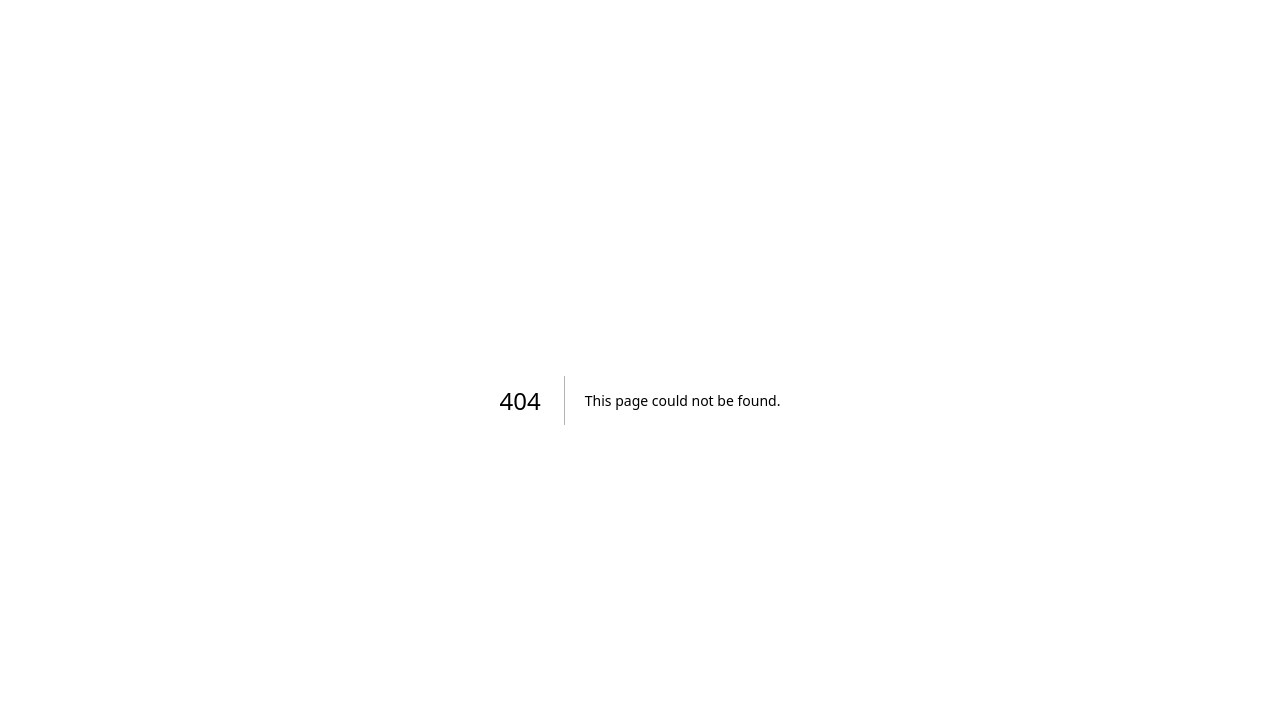
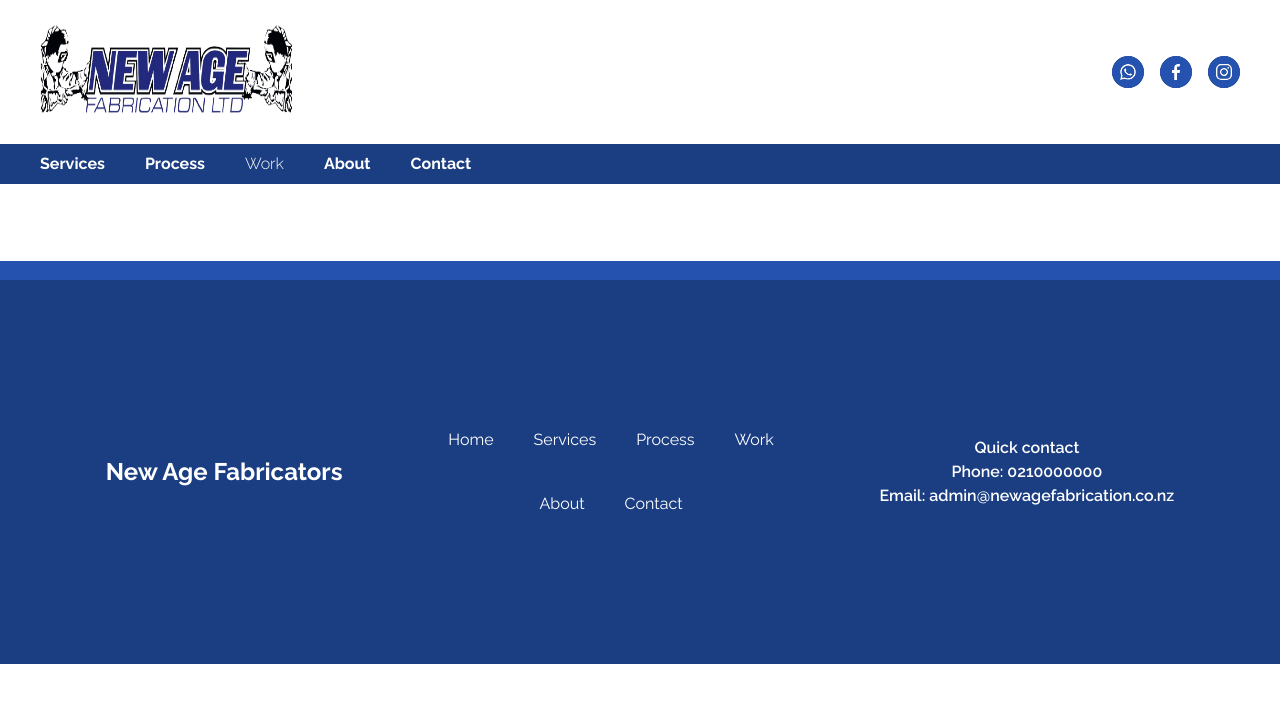
Before and after one commit to noobosapien/newagefabricators, a Next.js app: page /work in a window 1280 px wide. Before the commit this address had no page. Shown: the top 702 px of the page. Built offline with nearby package versions, Linux system fonts and the light colour scheme.

Commit message:
Changed the links od the layout

```diff
--- a/components/Home/Areas.js
+++ b/components/Home/Areas.js
@@ -17,7 +17,7 @@ export default function Areas() {
             </div>
 
             <p className="md:w-1/3 md:text-left text-center text-xl">
-              <span className="font-bold text-center text-4xl">
+              <span className="font-semibold text-center text-2xl">
                 Our Location
               </span>
               <br />
--- a/components/Home/NewAgeFabricators.js
+++ b/components/Home/NewAgeFabricators.js
@@ -3,14 +3,14 @@ import React from "react";
 export default function NewAgeFabricators() {
   return (
     <>
-      <div className="absolute left-[620px] top-12 w-48 h-52 bg-mainBlue z-10"></div>
-      <div className="absolute left-[360px] top-64 w-48 h-52 bg-secondaryBlue z-10"></div>
+      <div className="absolute left-[32vw] top-12 w-20 h-20 lg:w-48 lg:h-52 bg-mainBlue z-10"></div>
+      {/* <div className="absolute left-[10vw] top-64 w-20 h-20 lg:w-48 lg:h-52 bg-secondaryBlue z-10"></div> */}
 
-      <div className="absolute left-[420px] top-24 w-96 h-40 bg-secondaryBlue flex items-center pl-6">
-        <span className="text-white font-bold text-3xl">New Age</span>
+      <div className="absolute left-[3vw] top-12 w-32 h-20 lg:w-96 lg:h-40 bg-secondaryBlue flex items-center pl-6">
+        <span className="text-white font-bold lg:text-3xl">New Age</span>
       </div>
-      <div className="absolute left-[420px] top-64 w-96 h-40 bg-mainBlue flex items-center justify-end pr-6">
-        <span className="text-white font-bold text-3xl">Fabricators</span>
+      <div className="absolute left-[10vw] top-32 lg:top-64 w-32 h-20 lg:w-96 lg:h-40 bg-mainBlue flex items-center justify-end pr-6">
+        <span className="text-white font-bold lg:text-3xl">Fabricators</span>
       </div>
     </>
   );
--- a/components/Layout.js
+++ b/components/Layout.js
@@ -55,7 +55,7 @@ export default function Layout({ active, children }) {
               <Link
                 href="/process"
                 className={`text-center ${
-                  active == "process" ? "text-slate-600" : ""
+                  active == "process" ? "font-light" : ""
                 }`}
               >
                 <span className="hidden md:flex">Process</span>
@@ -64,7 +64,7 @@ export default function Layout({ active, children }) {
               <Link
                 href="/work"
                 className={`text-center ${
-                  active == "work" ? "text-slate-600" : ""
+                  active == "work" ? "font-light" : ""
                 }`}
               >
                 <span className="hidden md:flex">Work</span>
@@ -73,7 +73,7 @@ export default function Layout({ active, children }) {
               <Link
                 href="/about"
                 className={`text-center ${
-                  active == "about" ? "text-slate-600" : ""
+                  active == "about" ? "font-light" : ""
                 }`}
               >
                 <span className="hidden md:flex">About</span>
@@ -81,7 +81,7 @@ export default function Layout({ active, children }) {
               <Link
                 href="/contact"
                 className={`text-center ${
-                  active == "contact" ? "text-slate-600" : ""
+                  active == "contact" ? "font-light" : ""
                 }`}
               >
                 <span className="hidden md:flex">Contact</span>
@@ -107,49 +107,49 @@ export default function Layout({ active, children }) {
           <div
             className={`absolute ${
               menuOpen ? "flex" : "hidden"
-            } md:hidden p-6 rounded-lg bg-secondaryBlue left-6 right-6 top-32 z-10`}
+            } md:hidden p-6 bg-secondaryBlue left-6 right-6 top-32 z-10`}
           >
             <div className="flex flex-col items-center justify-center w-full space-y-6 font-bold text-white rounded-sm">
               <Link
                 href="/services"
                 className={`w-full text-center ${
-                  active == "services" ? "text-slate-600" : ""
+                  active == "services" ? "font-light" : ""
                 }`}
               >
                 Services
               </Link>
 
               <Link
-                href="/services"
+                href="/process"
                 className={`w-full text-center ${
-                  active == "services" ? "text-slate-600" : ""
+                  active == "process" ? "font-light" : ""
                 }`}
               >
                 Process
               </Link>
 
               <Link
-                href="/services"
+                href="/work"
                 className={`w-full text-center ${
-                  active == "services" ? "text-slate-600" : ""
+                  active == "work" ? "font-light" : ""
                 }`}
               >
                 Work
               </Link>
 
               <Link
-                href="/services"
+                href="/about"
                 className={`w-full text-center ${
-                  active == "services" ? "text-slate-600" : ""
+                  active == "about" ? "font-light" : ""
                 }`}
               >
                 About
               </Link>
 
               <Link
-                href="/services"
+                href="/contact"
                 className={`w-full text-center ${
-                  active == "services" ? "text-slate-600" : ""
+                  active == "contact" ? "font-light" : ""
                 }`}
               >
                 Contact
@@ -166,15 +166,29 @@ export default function Layout({ active, children }) {
 
             <div className="flex flex-col justify-center items-center text-white space-y-10">
               <div className="flex justify-evenly space-x-10">
+                <Link href="/">
                   <span>Home</span>
+                </Link>
+
+                <Link href="/services">
                   <span>Services</span>
+                </Link>
+                <Link href="/process">
                   <span>Process</span>
+                </Link>
+                <Link href="/work">
                   <span>Work</span>
+                </Link>
               </div>
 
               <div className="flex justify-evenly space-x-10">
+                <Link href="/about">
                   <span>About</span>
+                </Link>
+
+                <Link href="/contact">
                   <span>Contact</span>
+                </Link>
               </div>
             </div>
 
--- /dev/null
+++ b/pages/about.js
@@ -0,0 +1,6 @@
+import Layout from "@/components/Layout";
+import React from "react";
+
+export default function About() {
+  return <Layout active="about"></Layout>;
+}
--- /dev/null
+++ b/pages/contact.js
@@ -0,0 +1,6 @@
+import Layout from "@/components/Layout";
+import React from "react";
+
+export default function Contact() {
+  return <Layout active="contact"></Layout>;
+}
--- /dev/null
+++ b/pages/process.js
@@ -0,0 +1,6 @@
+import Layout from "@/components/Layout";
+import React from "react";
+
+export default function Process() {
+  return <Layout active="process"></Layout>;
+}
--- /dev/null
+++ b/pages/work.js
@@ -0,0 +1,6 @@
+import Layout from "@/components/Layout";
+import React from "react";
+
+export default function Work() {
+  return <Layout active="work"></Layout>;
+}
```
Lines whose indentation alone changed are shown as unchanged.
